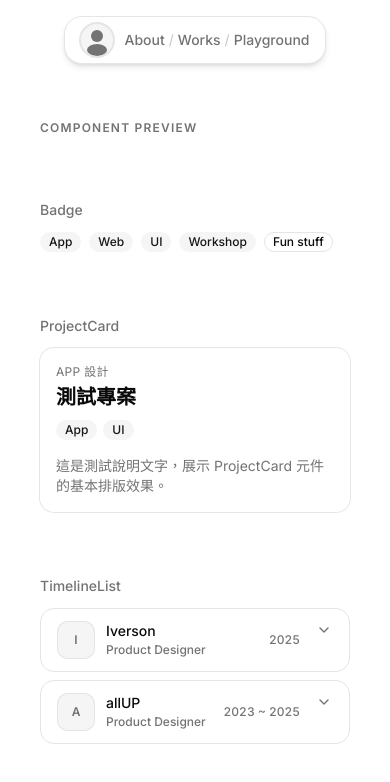
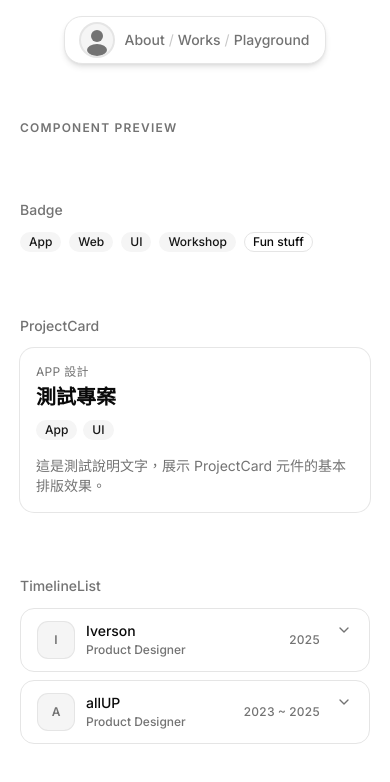
Before and after one commit to Hazelintw/Hazelintw-hazelshih_product_designer-portfolio, a Next.js app: page / in a window 390 px wide. Shown: the top 782 px of the page. Built offline with nearby package versions, Linux system fonts and the light colour scheme.

Commit message:
style: align responsive padding across main and fullwidth layouts

```diff
--- a/app/(fullwidth)/layout.js
+++ b/app/(fullwidth)/layout.js
@@ -4,7 +4,7 @@
   return (
     <div className="w-full min-h-screen flex flex-col">
       <TopNav />
-      <main className="flex-1  px-6 md:px-16 lg:px-40 pt-12 pb-16">
+      <main className="flex-1  px-5 md:px-10 lg:px-40 pt-12 pb-16">
         {children}
       </main>
     </div>
--- a/app/(main)/layout.js
+++ b/app/(main)/layout.js
@@ -10,7 +10,7 @@
         <div className="md:hidden">
           <TopNav />
         </div>
-        <div className="px-10 pt-12 pb-16">
+        <div className="px-5 md:px-10 pt-12 pb-16">
           {children}
         </div>
       </div>
```
